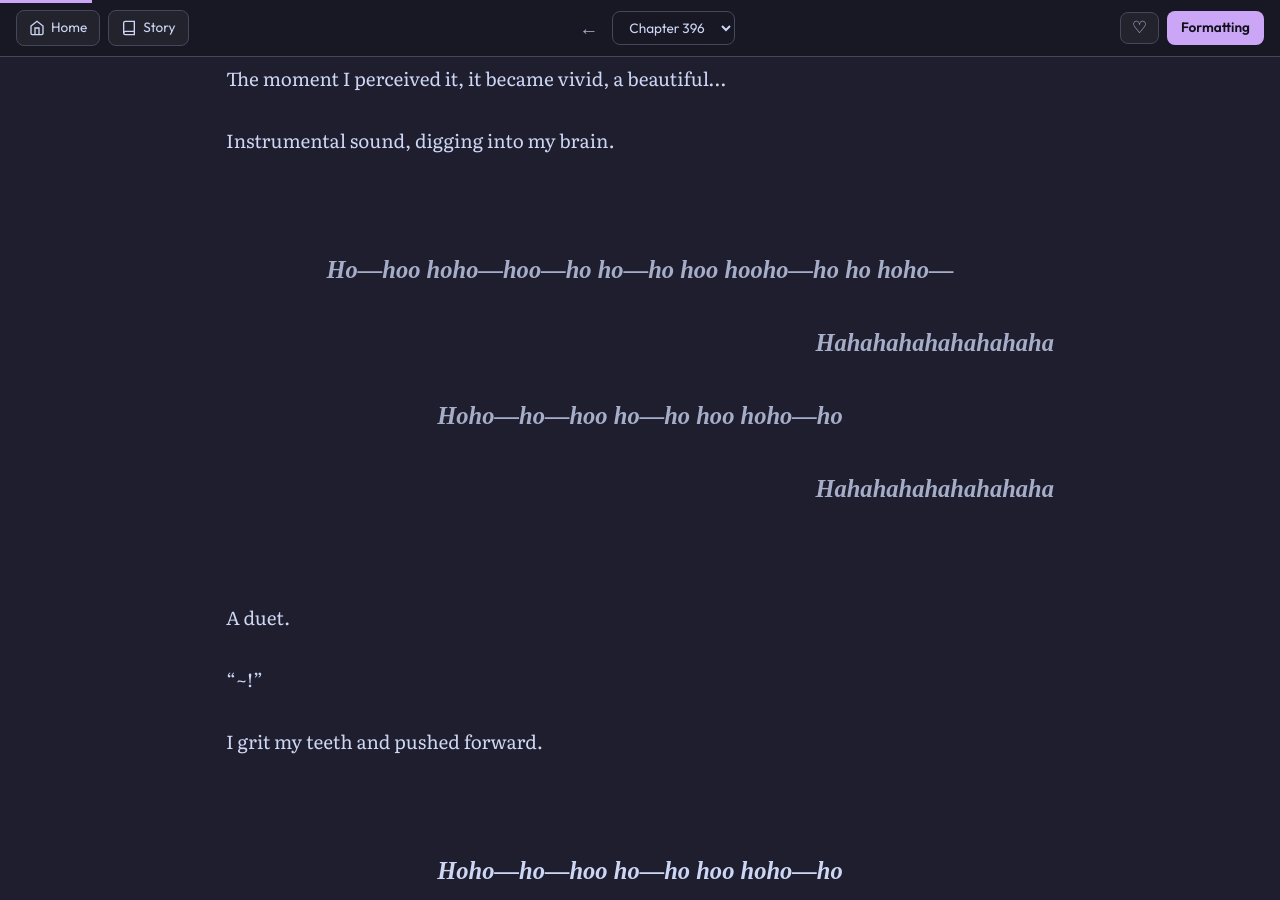
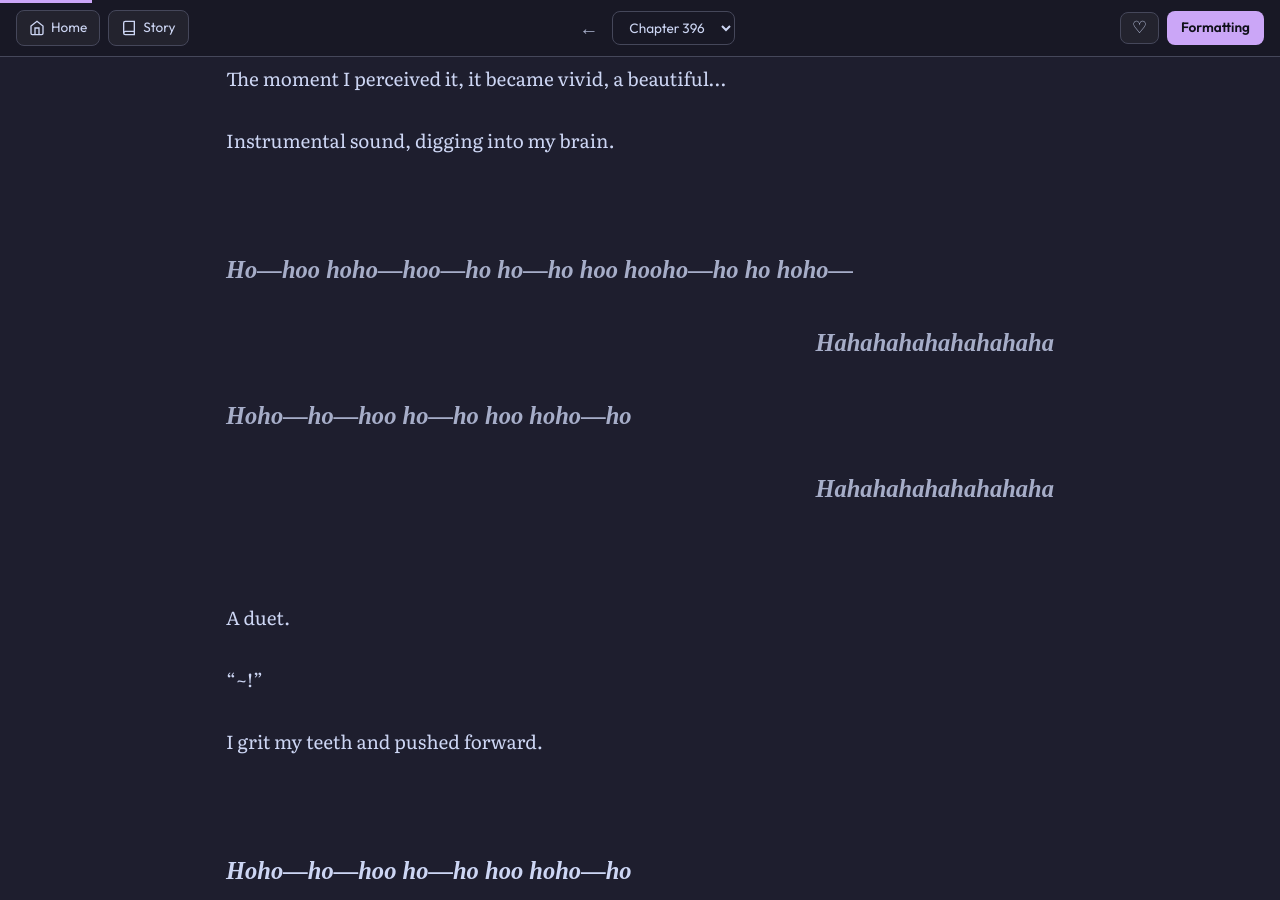
Before and after one commit to soleumn/soleumn.github.io, a Jekyll site: the page built from _chapters/gsgw/ch396.md, in a window 1280 px wide and 900 px high, scrolled down 1470 px. Built offline with Jekyll 4.4.1, drawn with Linux system fonts in a browser that asks for light colours; some web fonts are replaced; comment, search, counter and statistics services are not loaded.

Commit message:
Edit Chapter 396 (via site)

```diff
--- a/_chapters/gsgw/ch396.md
+++ b/_chapters/gsgw/ch396.md
@@ -50,13 +50,13 @@
 
 <br>
 
-***<center><span class='f-cormorant' style="color: var(--texto-secundario); font-size: 1.3em;">Ho—hoo hoho—hoo—ho ho—ho hoo hooho—ho ho hoho—</span></center>***
+***<span class='f-cormorant' style="color: var(--texto-secundario); font-size: 1.3em;">Ho—hoo hoho—hoo—ho ho—ho hoo hooho—ho ho hoho—</span>***
 
-***<center><span class='f-cormorant' style="color: var(--texto-secundario); font-size: 1.3em; display: block; text-align: right !important;">Hahahahahahahahaha</span></center>***
+***<span class='f-cormorant' style="color: var(--texto-secundario); font-size: 1.3em; display: block; text-align: right !important;">Hahahahahahahahaha</span>***
 
-***<center><span class='f-cormorant' style="color: var(--texto-secundario); font-size: 1.3em;">Hoho—ho—hoo ho—ho hoo hoho—ho</span></center>***
+***<span class='f-cormorant' style="color: var(--texto-secundario); font-size: 1.3em;">Hoho—ho—hoo ho—ho hoo hoho—ho</span>***
 
-***<center><span class='f-cormorant' style="color: var(--texto-secundario); font-size: 1.3em; display: block; text-align: right !important;">Hahahahahahahahaha</span></center>***
+***<span class='f-cormorant' style="color: var(--texto-secundario); font-size: 1.3em; display: block; text-align: right !important;">Hahahahahahahahaha</span>***
 
 <br>
 
@@ -68,9 +68,9 @@
 
 <br>
 
-***<center><span class='f-cormorant' style="font-size: 1.3em;">Hoho—ho—hoo ho—ho hoo hoho—ho</span></center>***
+***<span class='f-cormorant' style="font-size: 1.3em;">Hoho—ho—hoo ho—ho hoo hoho—ho</span>***
 
-***<center><span class='f-cormorant' style="font-size: 1.3em; display: block; text-align: right !important;">Hahahahahahahahaha</span></center>***
+***<span class='f-cormorant' style="font-size: 1.3em; display: block; text-align: right !important;">Hahahahahahahahaha</span>***
 
 <br>
 
```
